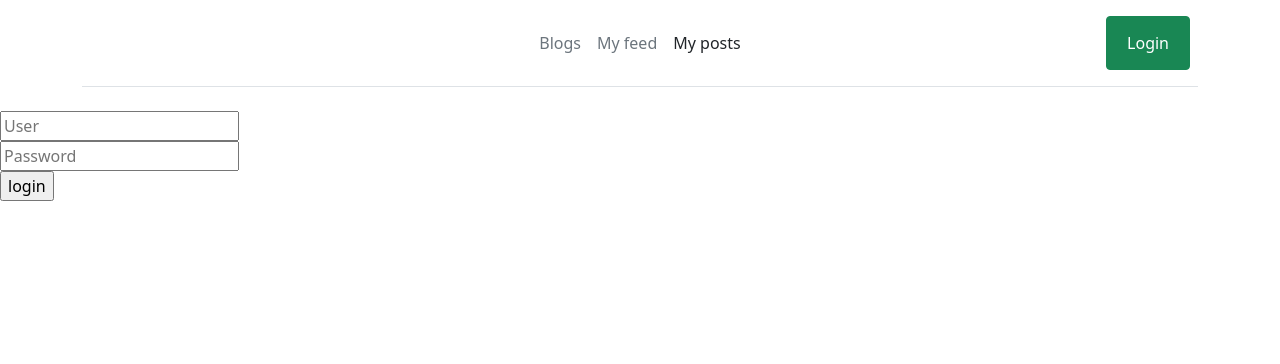
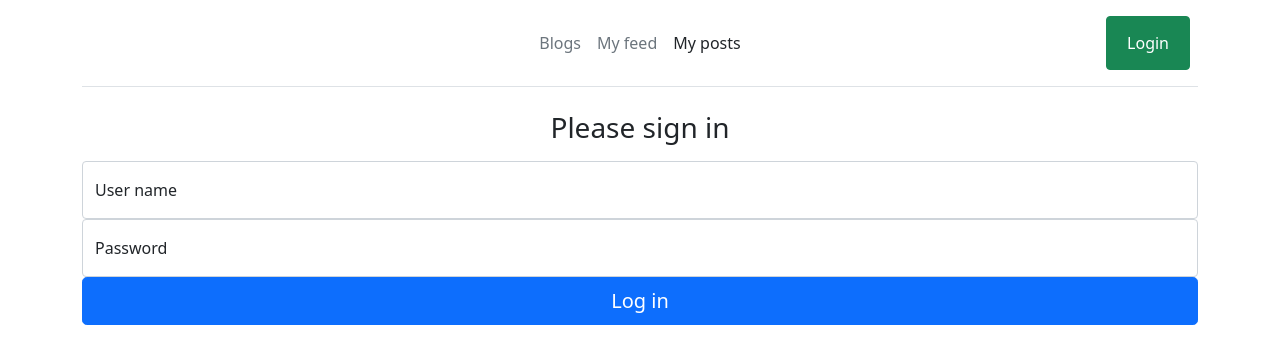
Before and after one commit to Shandriuk/blog, a Django app: page /login/ in a window 1280 px wide. Shown: the top 364 px of the page. Run offline with Django 3.2, Linux system fonts and the light colour scheme; tables that the repository leaves empty hold one stand-in row (values such as "Sample post"); parts of the project's set-up code (start-up, migrations or seed data) failed here and were passed over.

Commit message:
some fixes

```diff
--- a/blogs/blog_app/urls.py
+++ b/blogs/blog_app/urls.py
@@ -1,7 +1,8 @@
 from django.contrib import admin
 from django.urls import path
 from django.conf.urls import url
-from .views import BlogList, LoginView, LogoutView, Subscribe, Unsubscribe, PostList
+from .views import BlogList, LoginView, LogoutView, Subscribe, Unsubscribe, PostList, MyPostList, Read, PostCreate
+from .views import BlogUpdate
 
 app_name = 'blog_app'
 
@@ -9,11 +10,15 @@ urlpatterns = [
     path('login/', LoginView.as_view(), name="login"),
     path('logout/', LogoutView.as_view(), name="logout"),
 
-
     path('blogs/', BlogList.as_view(), name="blogs"),
     path('blogs/<int:pk>/subscribe/',  Subscribe.as_view(), name="subscribe"),
     path('blogs/<int:pk>/unsubscribe/', Unsubscribe.as_view(), name="unsubscribe"),
 
     path('myfeed/', PostList.as_view(), name="myfeed"),
+    path('myfeed/<int:pk>/read/', Read.as_view(), name="read"),
 
-    ]
+    path('myposts/', MyPostList.as_view(), name="myposts"),
+
+    path('createpost/', PostCreate.as_view(), name="createpost"),
+
+]
--- a/blogs/blog_app/views.py
+++ b/blogs/blog_app/views.py
@@ -1,11 +1,13 @@
 from django.shortcuts import render, reverse
 from django.conf import settings
 from django.contrib.auth.models import User
-from django.contrib.auth import authenticate, logout,login
+from django.contrib.auth import authenticate, logout, login
 from django.http import HttpResponse, HttpResponseRedirect
-from django.views.generic import ListView, View
+from django.views.generic import ListView, View, CreateView, UpdateView
 from .models import Blog, Post
 from .services import *
+from .forms import PostForm
+from django.db.models import Q
 
 
 class LoginView(View):
@@ -38,11 +40,9 @@ class LogoutView(View):
 class BlogList(ListView):
     model = Blog
     template_name = 'blog_app/blogs_list.html'
+    def get_queryset(self):
 
-    def get_context_data(self, **kwargs):
-        context = super(BlogList, self).get_context_data(**kwargs)
-        context['blog_list'] = Blog.objects.order_by('user')
-        return context
+        return Blog.objects.filter(~Q(user=self.request.user.id)).order_by('user')
 
 
 class Subscribe(View):
@@ -56,7 +56,13 @@ class Unsubscribe(View):
     def post(self, request, pk=None):
         if request.user.is_authenticated:
             blog = Blog.objects.get(pk=pk)
-            blog.blog_subscribers.remove(User.objects.get(pk=request.user.id))
+            user = User.objects.get(pk=request.user.id)
+            blog.blog_subscribers.remove(user)
+            posts = Post.objects.filter(blog_id=pk, viewed__id=request.user.id)
+            if posts:
+                for elem in posts:
+                    elem.viewed.remove(user)
+
             return HttpResponseRedirect(reverse("blog_app:blogs"))
 
 
@@ -67,8 +73,35 @@ class PostList(ListView):
 
         return Post.objects.filter(blog__blog_subscribers__id=self.request.user.id).order_by("-create_time")
 
-    def get_context(self,  **kwargs):
-        context = super(PostList, self).get_context_data(**kwargs)
-        context["post_list"] = self.get_queryset
 
+class Read(View):
+    def post(self, request, pk=None):
+        if request.user.is_authenticated:
+            post = Post.objects.get(pk=pk)
+            post.viewed.add(User.objects.get(pk=request.user.id))
+            return HttpResponseRedirect(reverse("blog_app:myfeed"))
+
+
+class MyPostList(ListView):
+    template_name = 'blog_app/my_posts.html'
+
+    def get_queryset(self):
+
+        return Post.objects.filter(blog__user__id=self.request.user.id).order_by("-create_time")
+
+    def get_context_data(self,  **kwargs):
+        context = super(MyPostList, self).get_context_data(**kwargs)
+        context["blog"] = Blog.objects.get(user__id=self.request.user.id)
         return context
+
+
+class PostCreate(CreateView):
+    form_class = PostForm
+    model = Post
+    template_name = 'blog_app/create_post.html'
+    context = {'form': form_class}
+
+
+    def form_valid(self, form):
+        form.instance.blog = Blog.objects.get(user=self.request.user)
+        return super(PostCreate, self).form_valid(form)
--- a/blogs/templates/base.html
+++ b/blogs/templates/base.html
@@ -20,7 +20,7 @@
       <ul class="nav col-12 col-md-auto mb-2 justify-content-center mb-md-0">
         <li><a href="{% url 'blog_app:blogs' %}" class="nav-link px-2 link-secondary">Blogs</a></li>
           <li><a href="{% url 'blog_app:myfeed' %}" class="nav-link px-2 link-secondary">My feed</a></li>
-        <li><a href="#" class="nav-link px-2 link-dark">My posts</a></li>
+        <li><a href="{% url 'blog_app:myposts' %}" class="nav-link px-2 link-dark">My posts</a></li>
       </ul>
 
       <div class="col-md-3 text-end">
@@ -33,7 +33,11 @@
       </div>
     </header>
   </div>
+
+<div class="container">
+
 {% block body %} {% endblock %}
+    </div>
 </body>
 
 
--- a/blogs/templates/blog_app/blogs_list.html
+++ b/blogs/templates/blog_app/blogs_list.html
@@ -10,13 +10,15 @@
 {% block body %}
     {% if blog_list %}
             {% for elem in blog_list %}
-                {% subscriber elem.id user.id as subscribed %}
+
 
 
                 <div class="container col align-items-center text-dark ">
                         <div class="card shadow-sm">
                             <h2>Blog by {{ elem.get_name }}</h2>
                             <p> {{ elem.description }} </p>
+                            {% if request.user.is_authenticated %}
+                            {% subscriber elem.id user.id as subscribed %}
                             {% if subscribed %}
                                 <form action="{% url 'blog_app:unsubscribe' elem.id %}" method="POST">
                                     {% csrf_token %}
@@ -28,6 +30,8 @@
                                 <button type="submit" class="btn btn-success me-2">Subscribe</button>
                                 </form>
                             {% endif %}
+                            {% endif %}
+                            <p> Posts count: {{ elem.posts_count }}   Blog subscribers: {{ elem.subs_count }}</p>
 
                         </div>
                 </div>
--- a/blogs/templates/login.html
+++ b/blogs/templates/login.html
@@ -11,10 +11,23 @@
 {% if error %}
 {{ error }}
 {% endif %}
-<form method="post" >
-    {% csrf_token %}
-<input type=text placeholder="User" name="username"><br>
-<input type=password placeholder="Password" name="password"><br>
-<input type="submit" value="login">
+<div class="text-center">
+<main class="form-signin">
+  <form method="post" >
+          {% csrf_token %}
+    <h1 class="h3 mb-3 fw-normal">Please sign in</h1>
 
+    <div class="form-floating">
+      <input type="text" class="form-control" id="floatingInput" placeholder="User" name="username">
+      <label for="floatingInput">User name</label>
+    </div>
+    <div class="form-floating">
+      <input type="password" class="form-control" id="floatingPassword" placeholder="Password" name="password">
+      <label for="floatingPassword">Password</label>
+    </div>
+
+    <button class="w-100 btn btn-lg btn-primary" type="submit">Log in</button>
+  </form>
+</main>
+</div>
 {% endblock %}
```
Also changed, not shown: blogs/blog_app/forms.py (added, +10 -0 lines), blogs/blog_app/models.py (+6 -1 lines), blogs/blog_app/services.py (+7 -0 lines), blogs/blog_app/templatetags/services.py (+9 -1 lines), blogs/templates/blog_app/create_post.html (added, +24 -0 lines), blogs/templates/blog_app/my_posts.html (added, +36 -0 lines), blogs/templates/blog_app/posts_list.html (+23 -8 lines).
